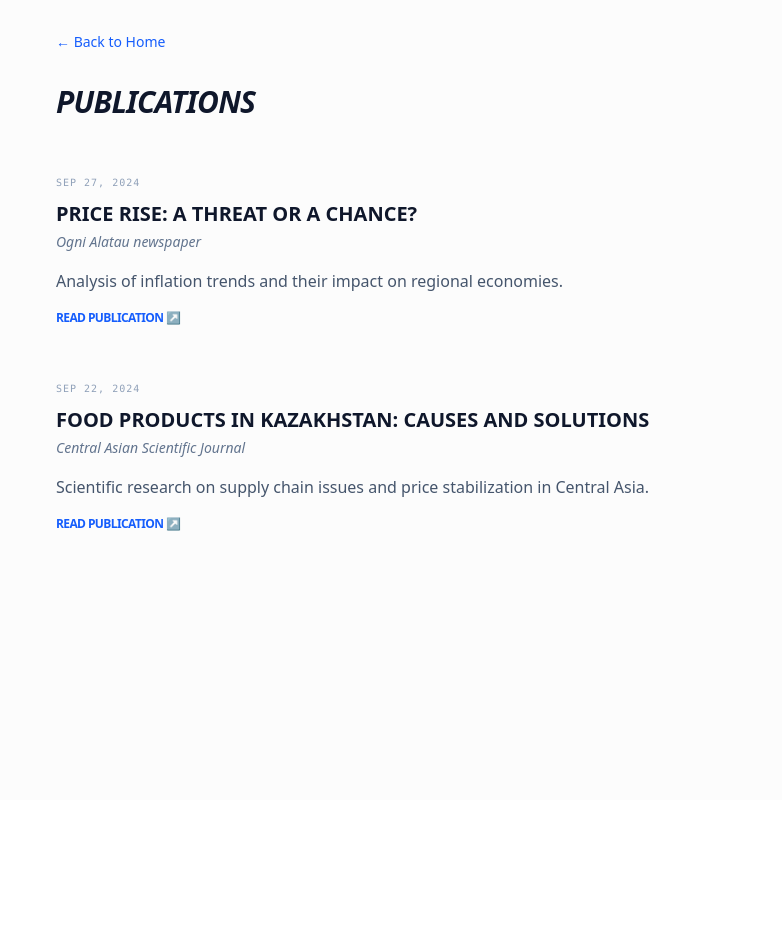
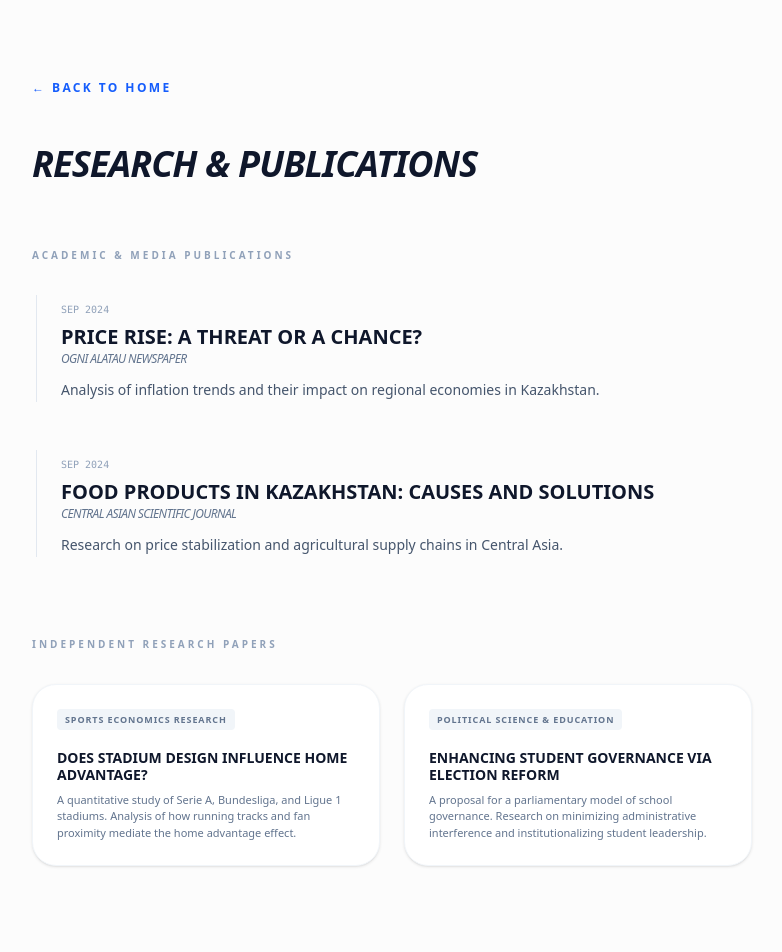
Before and after one commit to JuneiBrunei/jonyportfolio, a Next.js app: page /publications in a window 1280 px wide. Shown: the top 952 px of the page, without its empty margins (248-1030 px from the left). Before the commit the page ends 800 px from the top, so only its background shows below. Built offline with nearby package versions, Linux system fonts and the light colour scheme.

Commit message:
final home page content refresh

```diff
--- a/app/page.tsx
+++ b/app/page.tsx
@@ -14,7 +14,6 @@ export default function Home() {
             </span>
             <span className="text-[10px] font-bold uppercase tracking-wider text-slate-500">Currently in Bologna, Italy</span>
           </div>
-          <div className="text-[10px] font-mono text-slate-400 font-bold uppercase">UNIBO • 1st Year</div>
         </div>
 
         {/* Hero Section */}
@@ -24,9 +23,6 @@ export default function Home() {
             1st year <span className="text-slate-900 font-semibold underline decoration-blue-500/20 underline-offset-4">Economics and Finance</span> student at Università di Bologna.
             Academic researcher and founder with a background in government analysis.
           </p>
-          <div className="mt-4 text-xs font-mono text-slate-400 uppercase tracking-tight">
-             Almaty, Kazakhstan → Bologna, Italy
-          </div>
         </header>
 
         {/* Navigation Buttons */}
@@ -49,46 +45,50 @@ export default function Home() {
           <div className="md:col-span-2 p-8 rounded-[2rem] bg-white border border-slate-100 flex flex-col justify-between min-h-[220px] shadow-sm">
             <h2 className="text-[10px] font-bold uppercase tracking-[0.2em] text-blue-500">Current Focus</h2>
             <div>
-              <p className="text-2xl font-bold mb-2 leading-tight uppercase italic">Economics & Finance</p>
-              <p className="text-slate-500 text-sm">Focusing on Econometrics, Financial Markets, and Fintech development at UniBo.</p>
+              <p className="text-2xl font-bold mb-2 leading-tight uppercase italic text-balance">Economics & Finance</p>
+              <p className="text-slate-500 text-sm italic">Specializing in Econometrics and Financial Technology at the world's oldest university.</p>
             </div>
           </div>
 
-          {/* Card 2 - Student Ambassador */}
+          {/* Card 2 - Role */}
           <div className="p-8 rounded-[2rem] bg-blue-50 border border-blue-100 flex flex-col justify-between text-blue-900">
-            <h2 className="text-[10px] font-bold uppercase tracking-[0.2em] text-blue-400">Role</h2>
+            <h2 className="text-[10px] font-bold uppercase tracking-[0.2em] text-blue-400">University Role</h2>
             <p className="text-xl font-black leading-tight uppercase italic">Student Ambassador</p>
             <p className="text-[10px] font-bold uppercase opacity-60 italic">Uni Bologna</p>
           </div>
 
-          {/* Card 3 - Science & Awards */}
+          {/* Card 3 - Science (Updated) */}
           <div className="p-8 rounded-[2rem] bg-white border border-slate-100 flex flex-col justify-between min-h-[200px]">
             <div className="text-3xl italic font-black text-slate-200">01.</div>
             <div>
               <h3 className="font-bold text-lg leading-tight uppercase">Science</h3>
-              <p className="text-xs text-slate-500 mt-1 italic">1st Place in National Astronomy Competition & Semifinalist at Climate Science Olympiad.</p>
+              <p className="text-xs text-slate-500 mt-1 italic">
+                1st Place National Astronomy Competition & 3rd Place at IX Republican Youth Research Conference "Al-Farabi".
+              </p>
             </div>
           </div>
 
-          {/* Card 4 - Economic Analyst */}
+          {/* Card 4 - Leadership/Founder (Updated) */}
           <div className="md:col-span-2 p-8 rounded-[2rem] bg-slate-50 border border-slate-200 flex flex-col justify-between group">
              <div className="flex justify-between items-start">
-               <span className="text-[10px] font-bold uppercase tracking-widest text-slate-400 italic font-mono">Experience</span>
-               <span className="text-xs text-slate-400 uppercase font-mono">Akimat (Gov)</span>
+               <span className="text-[10px] font-bold uppercase tracking-widest text-slate-400 italic font-mono">Leadership</span>
+               <span className="text-xs text-slate-400 uppercase font-mono">Founder</span>
              </div>
              <div>
-                <p className="text-xl font-bold leading-tight uppercase">Economic Analyst</p>
-                <p className="text-sm text-slate-500 mt-1 italic">Worked on SMART technology goals and agricultural training plans in Almaty region.</p>
+                <p className="text-xl font-bold leading-tight uppercase">NIS Football Association & Media League</p>
+                <p className="text-sm text-slate-500 mt-1 italic">
+                  Established 6 regional branches, managed 130+ participants and developed the league's digital ecosystem.
+                </p>
              </div>
           </div>
         </div>
 
-        {/* Footer with Contacts */}
-        <footer className="mt-32 pt-10 border-t border-slate-100 flex flex-col md:flex-row justify-between items-center gap-6">
-          <div className="text-[10px] font-mono text-slate-400 uppercase tracking-[0.2em] font-bold">
+        {/* Footer */}
+        <footer className="mt-32 pt-10 border-t border-slate-100 flex flex-col md:flex-row justify-between items-center gap-6 text-slate-400 font-bold">
+          <div className="text-[10px] font-mono uppercase tracking-[0.2em]">
             © {new Date().getFullYear()} Zhangir Yerkassym
           </div>
-          <div className="flex gap-8 font-black text-[11px] uppercase tracking-widest italic">
+          <div className="flex gap-8 text-[11px] uppercase tracking-widest italic font-black">
             <a href="https://linkedin.com/in/zhangir-yerkassym-b48aab375/" target="_blank" className="hover:text-blue-600 transition-colors border-b-2 border-transparent hover:border-blue-600">LinkedIn</a>
             <a href="mailto:zhangirerkasym@gmail.com" className="hover:text-blue-600 transition-colors border-b-2 border-transparent hover:border-blue-600">Contact</a>
           </div>
--- a/app/publications/page.tsx
+++ b/app/publications/page.tsx
@@ -1,43 +1,90 @@
 import Link from 'next/link';
 
 export default function Publications() {
-  const pubs = [
+  const published = [
     {
       title: "PRICE RISE: A THREAT OR A CHANCE?",
       source: "Ogni Alatau newspaper",
-      date: "Sep 27, 2024",
+      date: "Sep 2024",
       link: "https://ognialatau.kz/news/cat-1/30382/",
-      description: "Analysis of inflation trends and their impact on regional economies."
+      description: "Analysis of inflation trends and their impact on regional economies in Kazakhstan."
     },
     {
       title: "FOOD PRODUCTS IN KAZAKHSTAN: CAUSES AND SOLUTIONS",
       source: "Central Asian Scientific Journal",
-      date: "Sep 22, 2024",
+      date: "Sep 2024",
       link: "https://cajournal.kz/vol/2024/vol4(23).pdf",
-      description: "Scientific research on supply chain issues and price stabilization in Central Asia."
+      description: "Research on price stabilization and agricultural supply chains in Central Asia."
+    }
+  ];
+
+  const independent = [
+    {
+      title: "DOES STADIUM DESIGN INFLUENCE HOME ADVANTAGE?",
+      type: "Sports Economics Research",
+      link: "https://docs.google.com/document/d/12yRpuLwr4DTC_zljepQFwRndYe_aiZCuy_RfKRzZ19s/edit?usp=sharing",
+      description: "A quantitative study of Serie A, Bundesliga, and Ligue 1 stadiums. Analysis of how running tracks and fan proximity mediate the home advantage effect."
+    },
+    {
+      title: "ENHANCING STUDENT GOVERNANCE VIA ELECTION REFORM",
+      type: "Political Science & Education",
+      link: "https://docs.google.com/document/d/1HDlKMyaB9EeHCTIEoWn_7x1cUg-_jPj-X9BZAd3flPI/edit?usp=sharing",
+      description: "A proposal for a parliamentary model of school governance. Research on minimizing administrative interference and institutionalizing student leadership."
     }
   ];
 
   return (
-    <div className="min-h-screen bg-[#fcfcfc] text-slate-900 font-sans p-8">
-      <main className="max-w-2xl mx-auto">
-        <Link href="/" className="text-sm text-blue-600 hover:underline mb-8 block">← Back to Home</Link>
+    <div className="min-h-screen bg-[#fcfcfc] text-slate-900 font-sans selection:bg-blue-100">
+      <main className="max-w-3xl mx-auto px-6 py-20 animate-fade-in">
+        <Link href="/" className="text-xs font-bold text-blue-600 uppercase tracking-[0.2em] mb-12 block hover:opacity-70 transition-opacity">
+          ← Back to Home
+        </Link>
 
-        <h1 className="text-3xl font-black mb-12 italic tracking-tight">PUBLICATIONS</h1>
+        <h1 className="text-4xl font-black mb-16 italic tracking-tight uppercase">Research & Publications</h1>
 
-        <div className="space-y-12">
-          {pubs.map((pub, i) => (
-            <article key={i} className="group">
-              <span className="text-[10px] font-mono text-slate-400 uppercase tracking-widest">{pub.date}</span>
-              <h2 className="text-xl font-bold mt-2 group-hover:text-blue-600 transition-colors">
-                <a href={pub.link} target="_blank">{pub.title}</a>
-              </h2>
-              <p className="text-sm text-slate-500 mt-1 mb-4 italic">{pub.source}</p>
-              <p className="text-slate-600 leading-relaxed">{pub.description}</p>
-              <a href={pub.link} className="text-xs font-bold text-blue-600 uppercase tracking-tighter mt-4 block">Read Publication ↗</a>
-            </article>
-          ))}
-        </div>
+        {/* Section 1: Published Works */}
+        <section className="mb-20">
+          <h2 className="text-[10px] font-bold text-slate-400 uppercase tracking-[0.3em] mb-8">Academic & Media Publications</h2>
+          <div className="space-y-12">
+            {published.map((pub, i) => (
+              <article key={i} className="group border-l border-slate-200 pl-6 ml-1">
+                <span className="text-[10px] font-mono text-slate-400 uppercase">{pub.date}</span>
+                <h3 className="text-xl font-bold mt-1 group-hover:text-blue-600 transition-colors">
+                  <a href={pub.link} target="_blank" rel="noopener noreferrer">{pub.title}</a>
+                </h3>
+                <p className="text-xs text-slate-500 mb-3 uppercase tracking-tighter italic">{pub.source}</p>
+                <p className="text-slate-600 text-sm leading-relaxed">{pub.description}</p>
+              </article>
+            ))}
+          </div>
+        </section>
+
+        {/* Section 2: Independent Research */}
+        <section>
+          <h2 className="text-[10px] font-bold text-slate-400 uppercase tracking-[0.3em] mb-8">Independent Research Papers</h2>
+          <div className="grid grid-cols-1 md:grid-cols-2 gap-6">
+            {independent.map((res, i) => (
+              <a
+                key={i}
+                href={res.link}
+                target="_blank"
+                rel="noopener noreferrer"
+                className="p-6 rounded-3xl bg-white border border-slate-100 shadow-sm hover:shadow-md hover:border-blue-200 transition-all group"
+              >
+                <div className="flex justify-between items-start mb-4">
+                  <span className="text-[9px] font-bold px-2 py-1 bg-slate-100 rounded text-slate-500 uppercase tracking-widest">{res.type}</span>
+                  <span className="text-blue-500 opacity-0 group-hover:opacity-100 transition-opacity">↗</span>
+                </div>
+                <h3 className="font-bold text-sm leading-tight mb-2 group-hover:text-blue-600">{res.title}</h3>
+                <p className="text-[11px] text-slate-500 leading-normal line-clamp-3">{res.description}</p>
+              </a>
+            ))}
+          </div>
+        </section>
+
+        <footer className="mt-40 text-center text-[10px] font-mono text-slate-300 uppercase tracking-[0.5em]">
+          Zhangir Yerkassym • Research Portfolio
+        </footer>
       </main>
     </div>
   );
```
